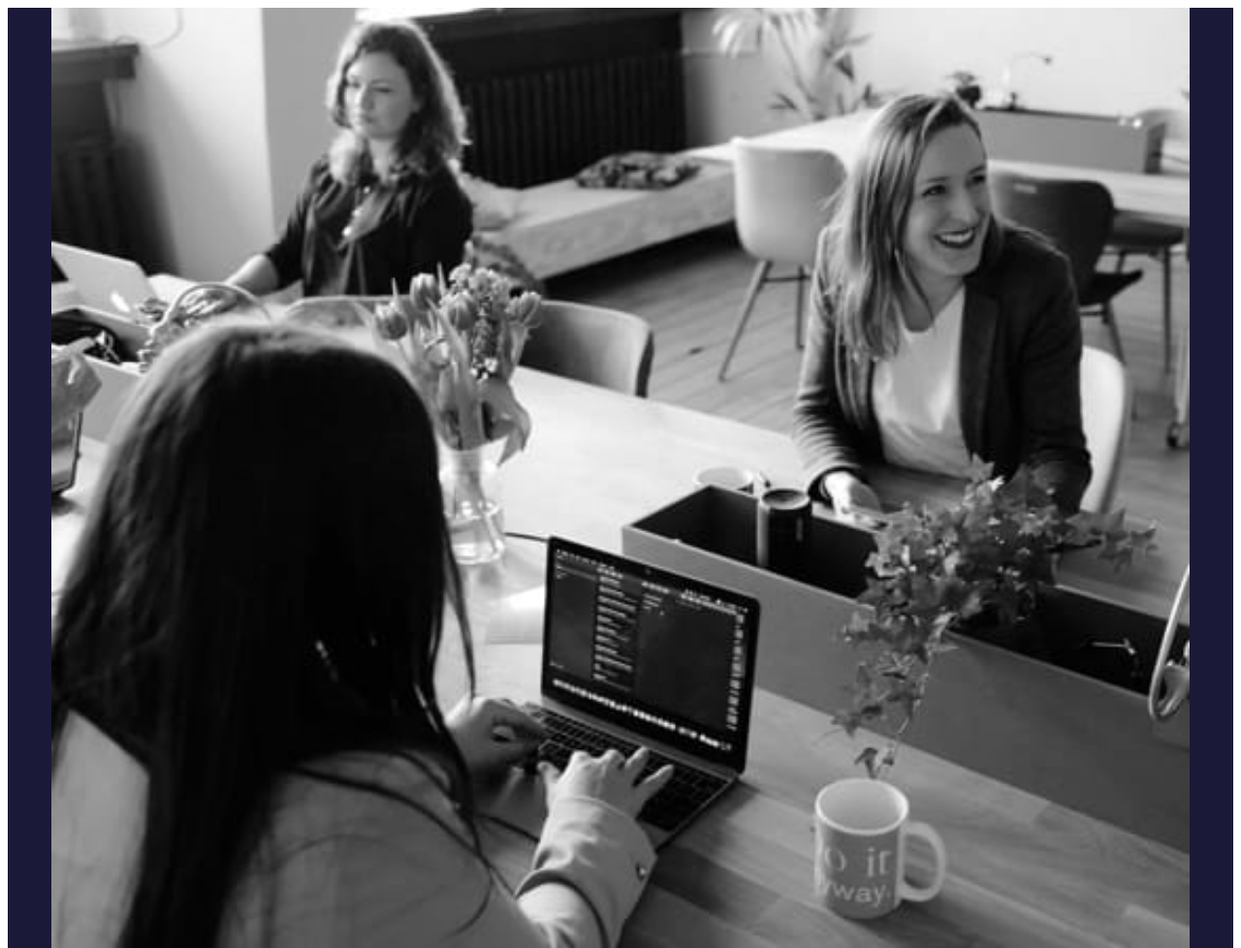
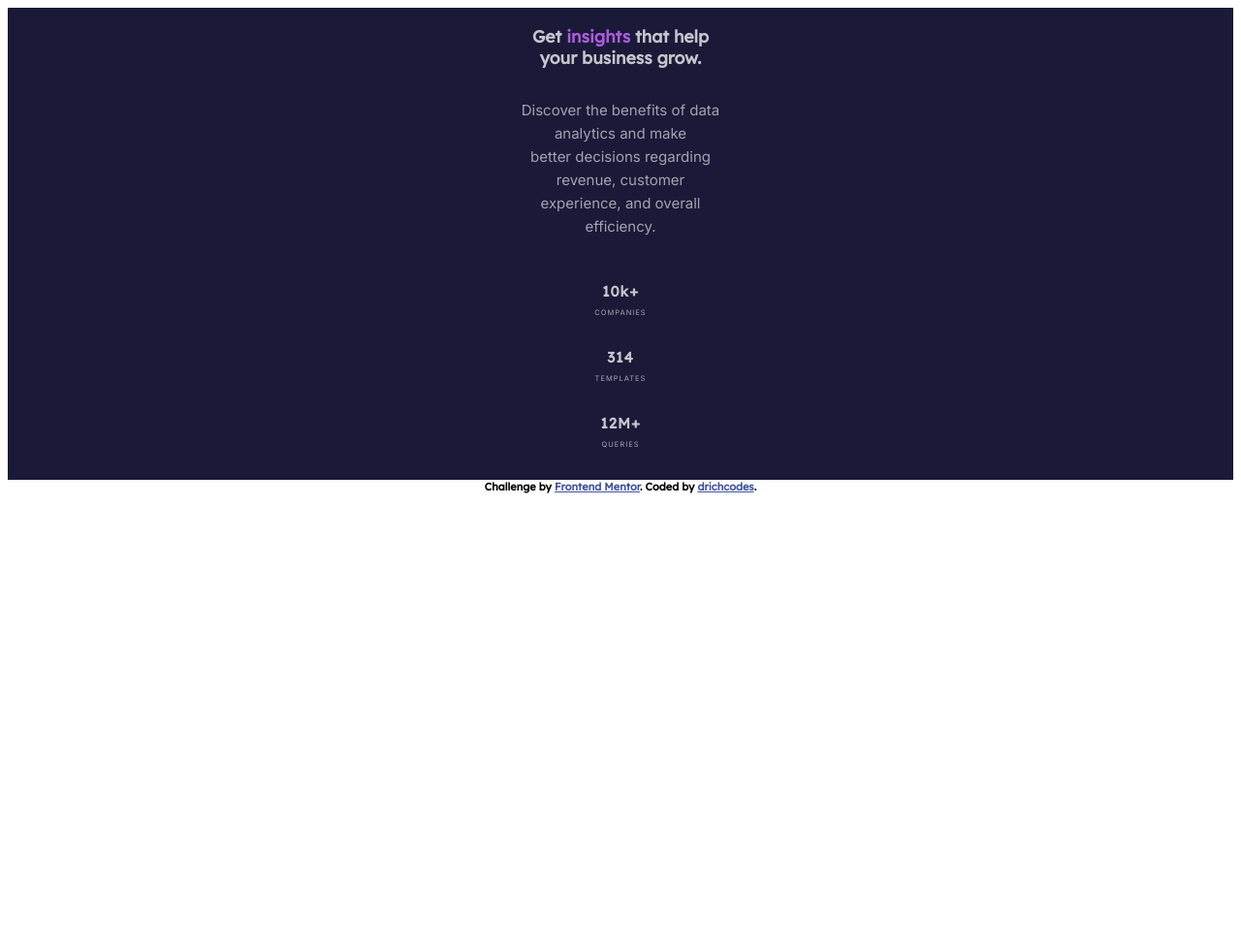
Before and after one commit to drichcodes/fm-stats-preview-card, a plain HTML site: page index.html in a window 1280 px wide. Shown: the top 978 px of the page at 97% size. After the commit the page ends 800 px from the top, so only its background shows below. Drawn offline with Linux system fonts and the light colour scheme.

Commit message:
Removed img tag

```diff
--- a/index.html
+++ b/index.html
@@ -23,6 +23,7 @@
 </head>
 <body>
   <main>
+  <section class="bg">
     <section class="container" >
       <div class="split" id="info">
         <h1 class="container--narrow">Get <span>insights</span> that help your business grow.</h1>
@@ -37,10 +38,10 @@
         </nav>
       </div>
 
-      <div class="split">
-        <img src="img/image-header-desktop.jpg" alt="Female Coders, Laughs" />
+      <div class="split" id="img">
       </div>
     </section>
+  </section>
   </main>
   <div class="attribution">
     Challenge by <a href="https://www.frontendmentor.io?ref=challenge" target="_blank">Frontend Mentor</a>.
```
